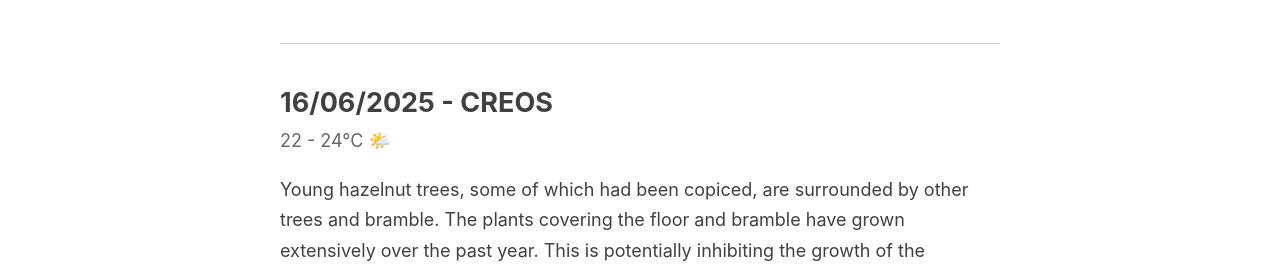
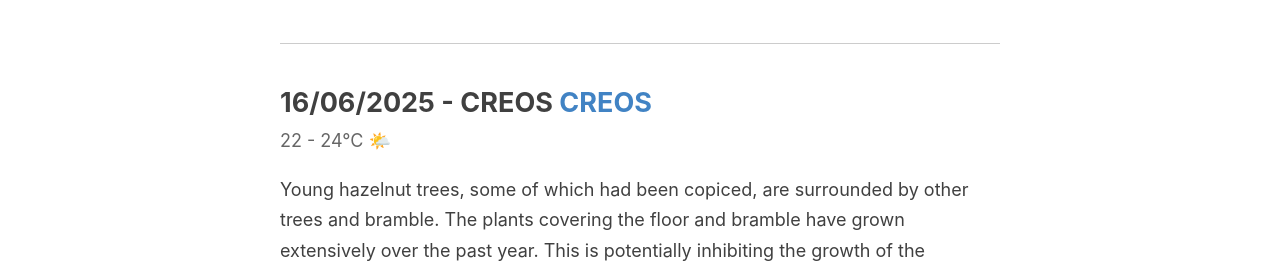
Before and after one commit to djleite/djleite.github.io, a Jekyll site: the page built from _pages/volunteering.md, in a window 1280 px wide. Shown: the part 635-907 px from the top of the page. Built offline with Jekyll 4.4.1, drawn with Linux system fonts in a browser that asks for light colours.

```diff
--- a/_data/volunteering.yaml
+++ b/_data/volunteering.yaml
@@ -5,7 +5,7 @@
   pictures: /images/vol/2025-06-17-image-04.webp, /images/vol/2025-06-17-image-05.webp, /images/vol/2025-06-17-image-02.webp, /images/vol/2025-06-17-image-07.webp
 
 - date: 16/06/2025
-  site: CREOS
+  site: CREOS <a href="https://crouchendopenspace.org/" target="_blank" rel="noopener noreferrer">CREOS</a>
   weather: 22 - 24°C 🌤️
   text: Young hazelnut trees, some of which had been copiced, are surrounded by other trees and bramble. The plants covering the floor and bramble have grown extensively over the past year. This is potentially inhibiting the growth of the haxelnuts and wild flowers, which were since growing in the area last year. An area around the hazelnuts was therefore cleared, giving more space and light, hopefully allowing for the return of these wild flowers.
   pictures: /images/vol/2025-06-16-image-06.webp, /images/vol/2025-06-16-image-04.webp, /images/vol/2025-06-16-image-03.webp, /images/vol/2025-06-16-image-01.webp
```
